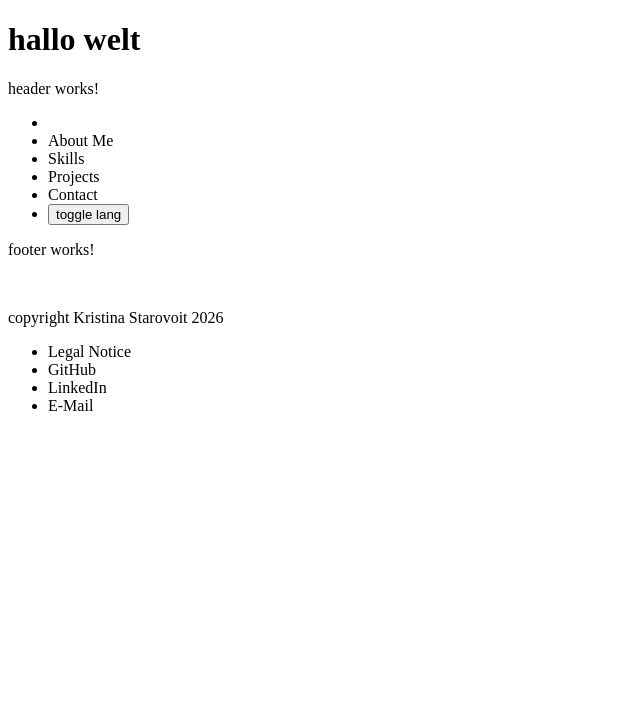
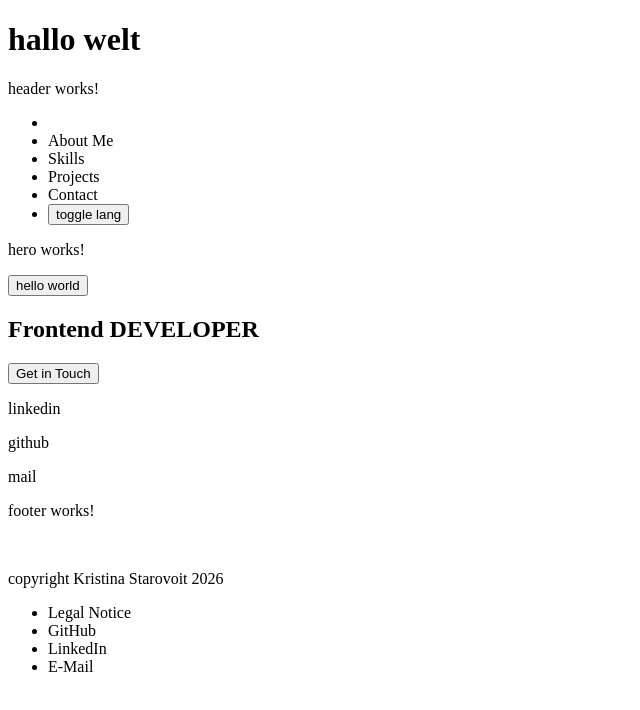
Before and after one commit to kristinastarovoit/portfolio-project, an Angular app: page / in a window 1280 px wide. Shown: the top 710 px of the page, without its empty margins (0-640 px from the left). Built offline with nearby package versions, Linux system fonts and the light colour scheme.

Commit message:
add: basic html structure for hero

```diff
--- a/src/app/app.html
+++ b/src/app/app.html
@@ -1,4 +1,5 @@
 <h1>hallo welt</h1>
 <app-header></app-header>
+<app-hero></app-hero>
 <app-footer></app-footer>
 <router-outlet />
--- a/src/app/app.ts
+++ b/src/app/app.ts
@@ -2,10 +2,11 @@ import { Component, signal } from '@angular/core';
 import { RouterOutlet } from '@angular/router';
 import { Header } from "./layout/header/header";
 import { Footer } from "./layout/footer/footer";
+import { Hero } from "./pages/main/components/hero/hero";
 
 @Component({
   selector: 'app-root',
-  imports: [RouterOutlet, Header, Footer],
+  imports: [RouterOutlet, Header, Footer, Hero],
   templateUrl: './app.html',
   styleUrl: './app.scss'
 })
--- a/src/app/pages/main/components/hero/hero.html
+++ b/src/app/pages/main/components/hero/hero.html
@@ -1 +1,14 @@
 <p>hero works!</p>
+<section class="hero">
+    <div>
+        <button>hello world</button>
+        <h1>Frontend DEVELOPER</h1>
+        <img src="">
+        <button>Get in Touch</button>
+    </div>
+    <div>
+        <p><img>linkedin</p>
+        <p><img>github</p>
+        <p><img>mail</p>
+    </div>
+</section>
```
